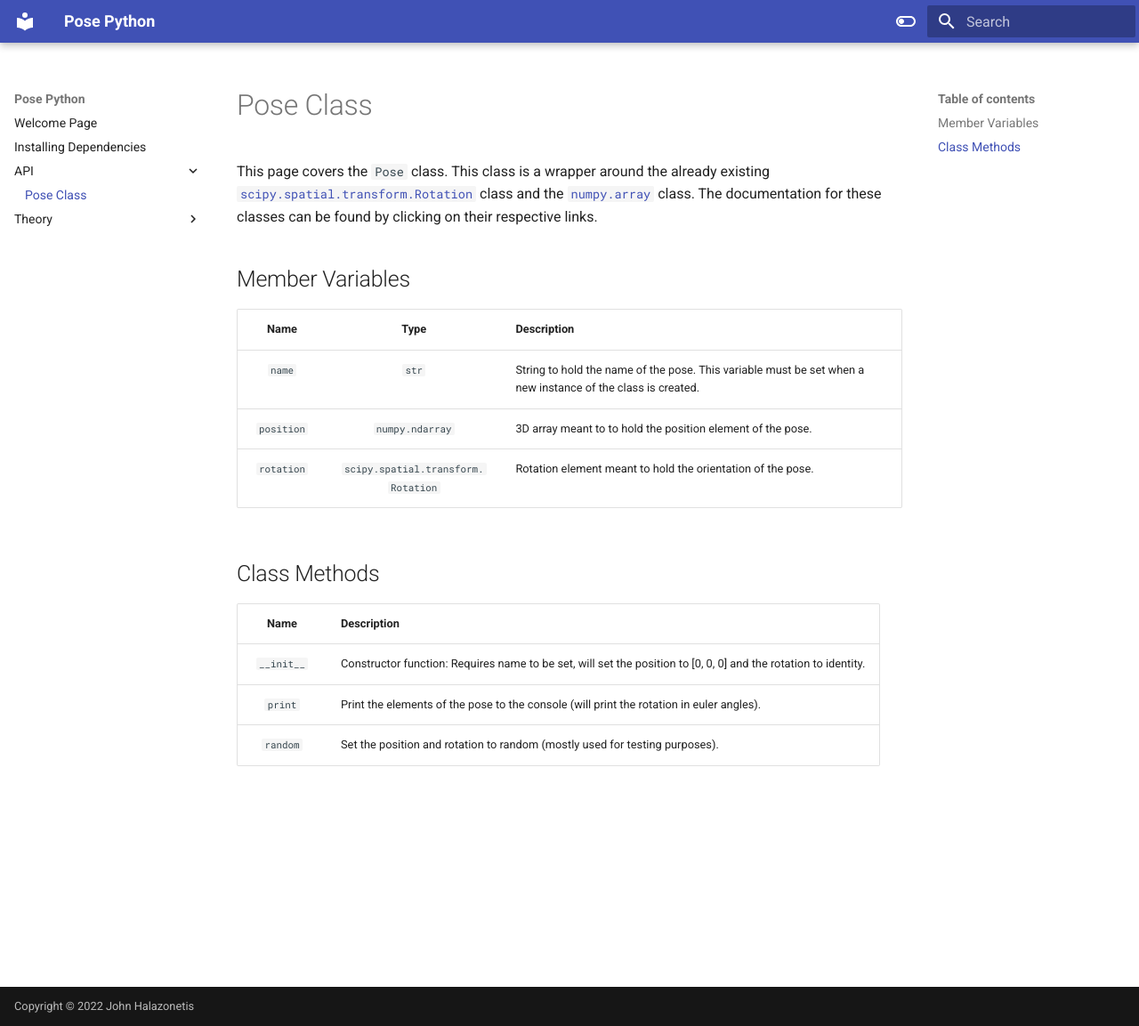
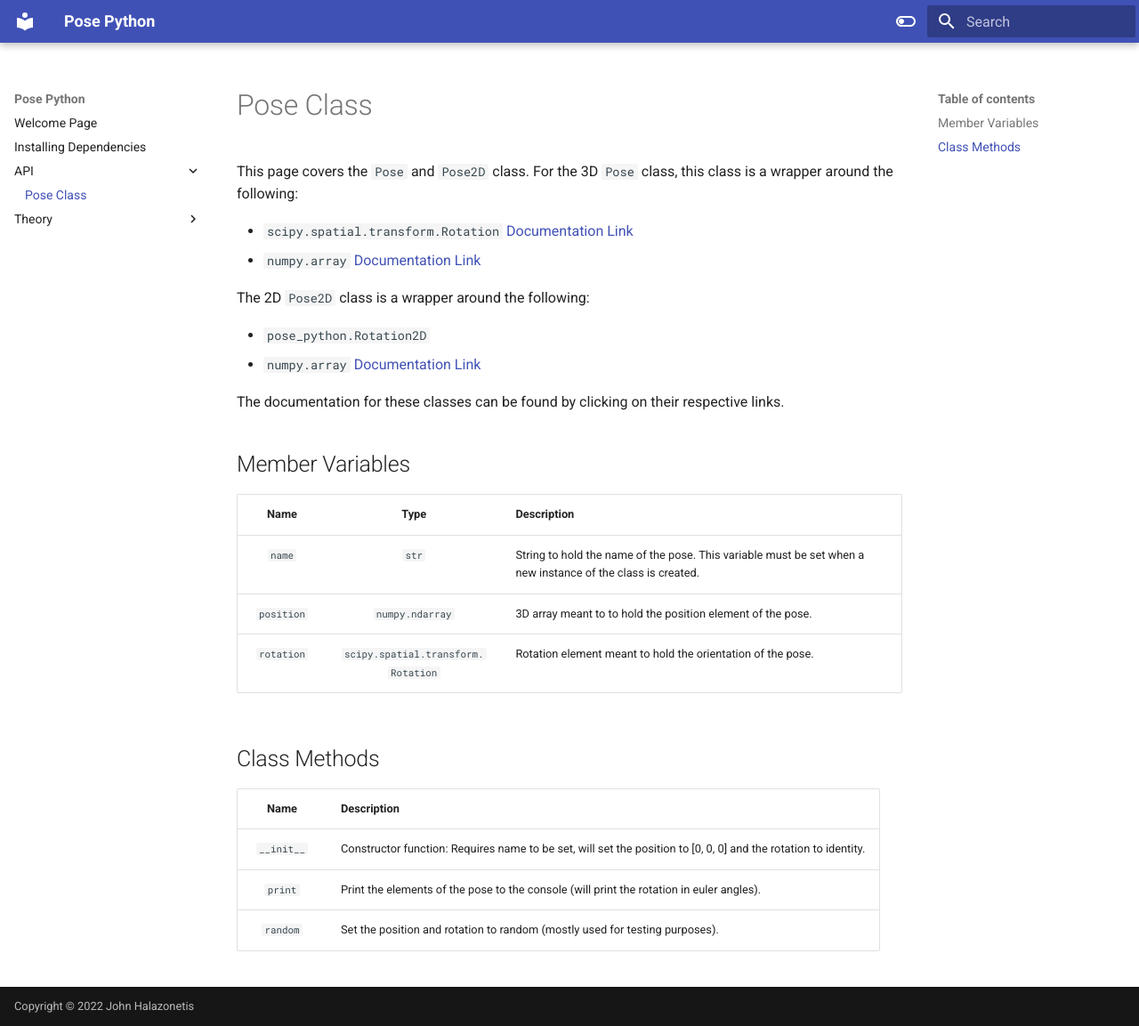
Before and after one commit to johnhalz/pose3d_python, an MkDocs documentation site: the page built from docs/API/pose.md, in a window 1280 px wide and 1153 px high. Shown: the whole window at 89% size. Built offline with MkDocs 1.6.1 and Material for MkDocs 9.7.7, drawn with Linux system fonts in a browser that asks for light colours.

Commit message:
Updated docs

```diff
--- a/docs/API/pose.md
+++ b/docs/API/pose.md
@@ -1,6 +1,16 @@
 # Pose Class
 
-This page covers the `Pose` class. This class is a wrapper around the already existing [`scipy.spatial.transform.Rotation`](https://docs.scipy.org/doc/scipy/reference/generated/scipy.spatial.transform.Rotation.html) class and the [`numpy.array`](https://numpy.org/doc/stable/reference/generated/numpy.array.html) class. The documentation for these classes can be found by clicking on their respective links.
+This page covers the `Pose` and `Pose2D` class. For the 3D `Pose` class, this class is a wrapper around the following:
+
+- `scipy.spatial.transform.Rotation` [Documentation Link](https://docs.scipy.org/doc/scipy/reference/generated/scipy.spatial.transform.Rotation.html)
+- `numpy.array` [Documentation Link](https://numpy.org/doc/stable/reference/generated/numpy.array.html)
+
+The 2D `Pose2D` class is a wrapper around the following:
+
+- `pose_python.Rotation2D`
+- `numpy.array` [Documentation Link](https://numpy.org/doc/stable/reference/generated/numpy.array.html)
+
+The documentation for these classes can be found by clicking on their respective links.
 
 ## Member Variables
 
```
